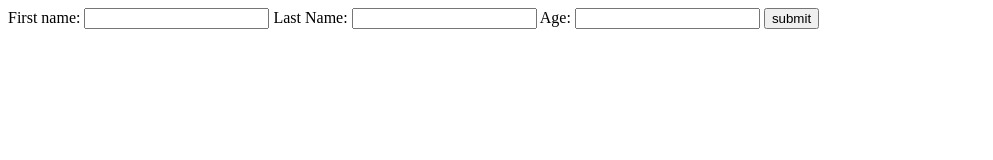
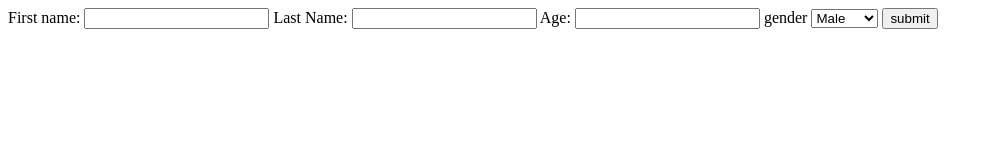
Before and after one commit to Akatobi7/form, a plain HTML site: page index.html in a window 1280 px wide. Shown: the whole page, without its empty margins (0-993 px from the left). Drawn offline with Linux system fonts and the light colour scheme.

Commit message:
options added

```diff
--- a/index.html
+++ b/index.html
@@ -24,6 +24,11 @@
             <label> Age: </label>
         <input type="number" name="Age"
         </div>
+        <label>gender</label>
+        <select name = "gender">
+            <option value="male">Male</option>
+            <option value="female">Female</option>
+        </select>
         <input type = "submit" value = "submit" onclick="modify()">
     </form>
     <div id="result"></div>
```
